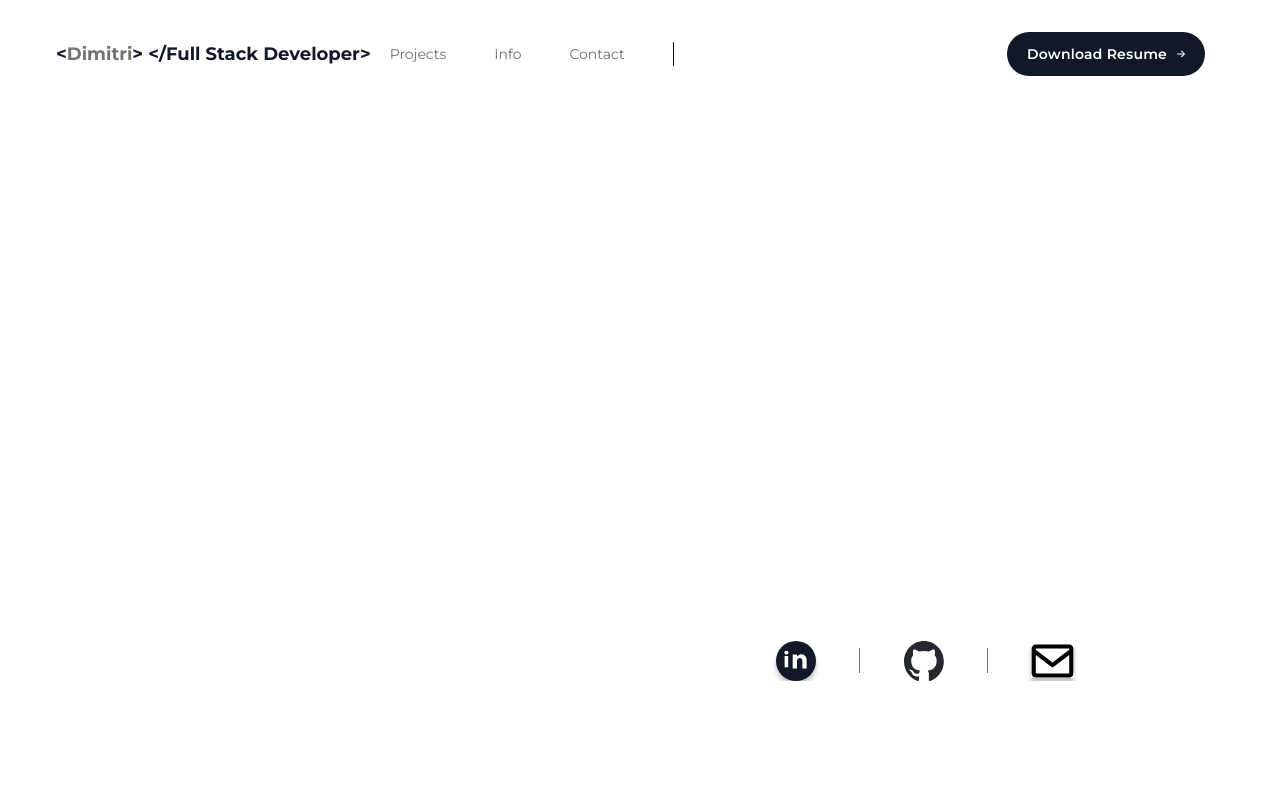
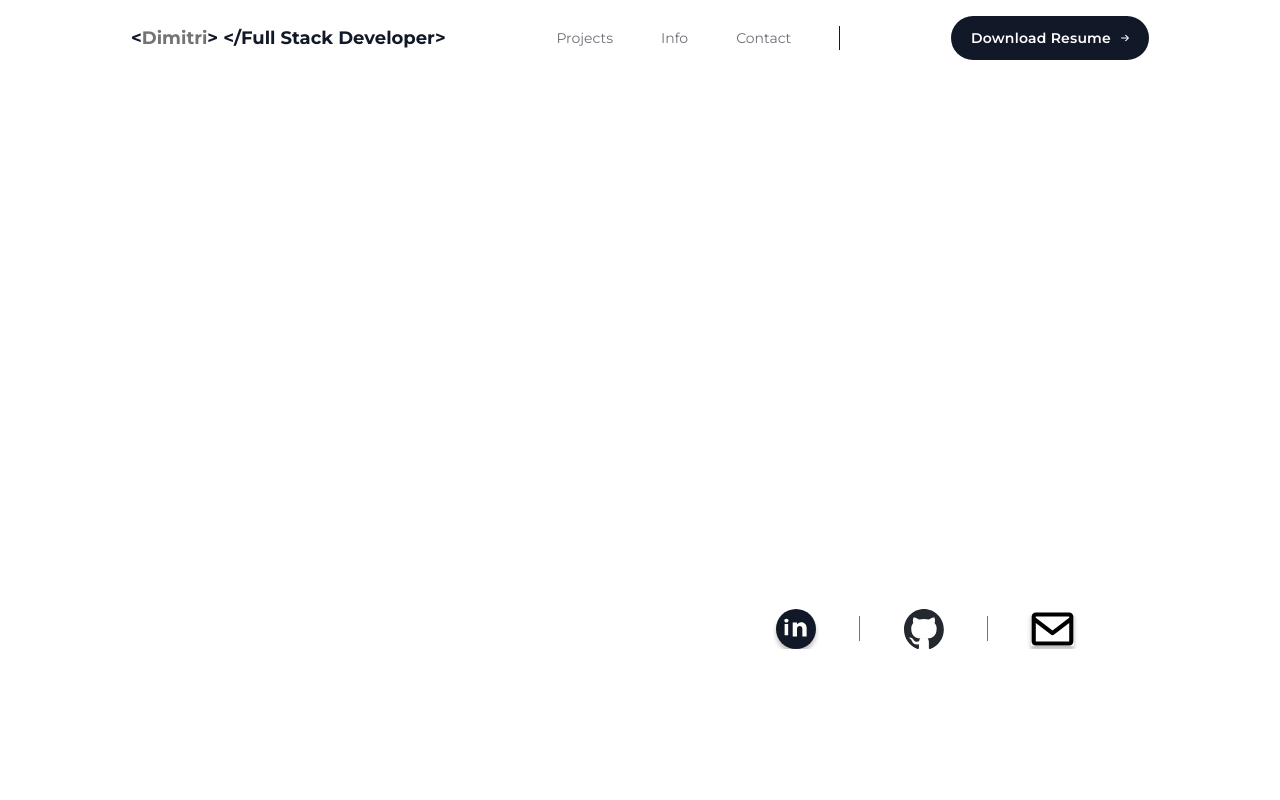
Before and after one commit to dimijimz/Dimitri-Portfolio-Website, a React (Vite) app: page / in a window 1280 px wide. Shown: the top 800 px of the page. Built offline with nearby package versions, Linux system fonts and the light colour scheme.

Commit message:
Big Revert

```diff
--- a/src/components/NavBarDesktop.tsx
+++ b/src/components/NavBarDesktop.tsx
@@ -12,7 +12,17 @@ const NavBarDesktop: FunctionComponent<NavBarDesktopType> = ({
     <div
       className={`flex-1 overflow-hidden flex flex-row items-center justify-between py-4 px-[19px] box-border max-w-full text-left text-lg text-gray-900 font-btn-text ${className}`}
     >
-      {/* Navigation Links */}
+      <div className="flex flex-col items-start justify-start">
+        <div className="flex flex-row items-center justify-start py-[3px]">
+          <h3 className="m-0 h-8 relative text-inherit leading-[32px] font-bold font-[inherit] inline-block whitespace-nowrap">
+            <span>{`<`}</span>
+            <span className="text-dimgray-100">Dimitri</span>
+            <span>{`>`}</span>
+            <span className="text-darkslategray-200">{` `}</span>
+            <span>{`</Full Stack Developer>`}</span>
+          </h3>
+        </div>
+      </div>
       <div className="flex flex-row items-center justify-between gap-12 max-w-full text-center text-sm text-dimgray-200">
         <ScrollLink
           to="projects"
@@ -41,14 +51,11 @@ const NavBarDesktop: FunctionComponent<NavBarDesktopType> = ({
         >
           Contact
         </ScrollLink>
-
         {/* Vector Line Divider */}
         <div className="flex items-center">
           <div className="h-6 w-px bg-gray-900" />
         </div>
       </div>
-
-      {/* Resume Download Button */}
       <div className="flex flex-row items-center justify-center text-light-text-color">
         <div className="rounded-17xl bg-gray-900 overflow-hidden flex flex-row items-center justify-center py-[10px] px-[20px] gap-[10px]">
           <a
--- a/src/components/NavbarParent.tsx
+++ b/src/components/NavbarParent.tsx
@@ -9,27 +9,11 @@ const NavbarParent: FunctionComponent<NavbarParentType> = ({
   className = "",
 }) => {
   return (
-    <header className="self-stretch flex flex-row items-start justify-center py-0 px-5 box-border max-w-full text-left text-lg text-gray-900 font-btn-text">
-      <div className="w-full flex flex-row items-start justify-start max-w-full">
-        {/* Logo Section */}
-        <div className="flex items-center justify-between w-full py-4">
-          <div className="flex flex-col items-start justify-start">
-            <div className="flex flex-row items-center justify-start py-[3px]">
-              <h3 className="m-0 h-8 relative text-inherit leading-[32px] font-bold font-[inherit] inline-block whitespace-nowrap">
-                <span>{`<`}</span>
-                <span className="text-dimgray-100">Dimitri</span>
-                <span>{`>`}</span>
-                <span className="text-darkslategray-200">{` `}</span>
-                <span>{`</Full Stack Developer>`}</span>
-              </h3>
-            </div>
-          </div>
-
-          {/* Desktop Navigation (always visible) */}
-          <div className="flex w-full">
-            <NavBarDesktop />
-          </div>
-        </div>
+    <header
+      className={`self-stretch flex flex-row items-start justify-center py-0 px-5 box-border max-w-full text-left text-lg text-gray-900 font-btn-text ${className}`}
+    >
+      <div className="w-[1056px] flex flex-row items-start justify-start max-w-full">
+        <NavBarDesktop />
       </div>
     </header>
   );
```
